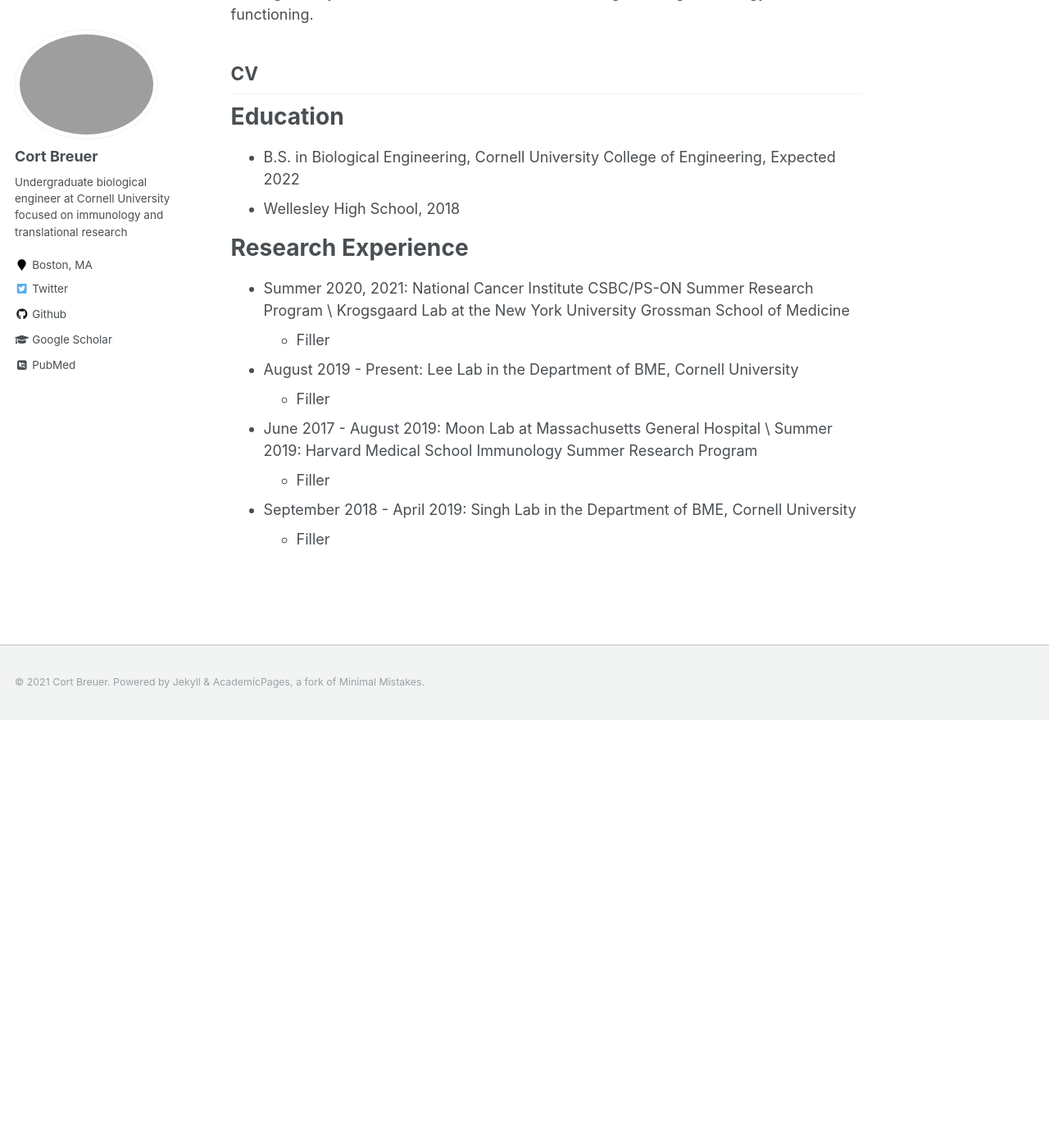
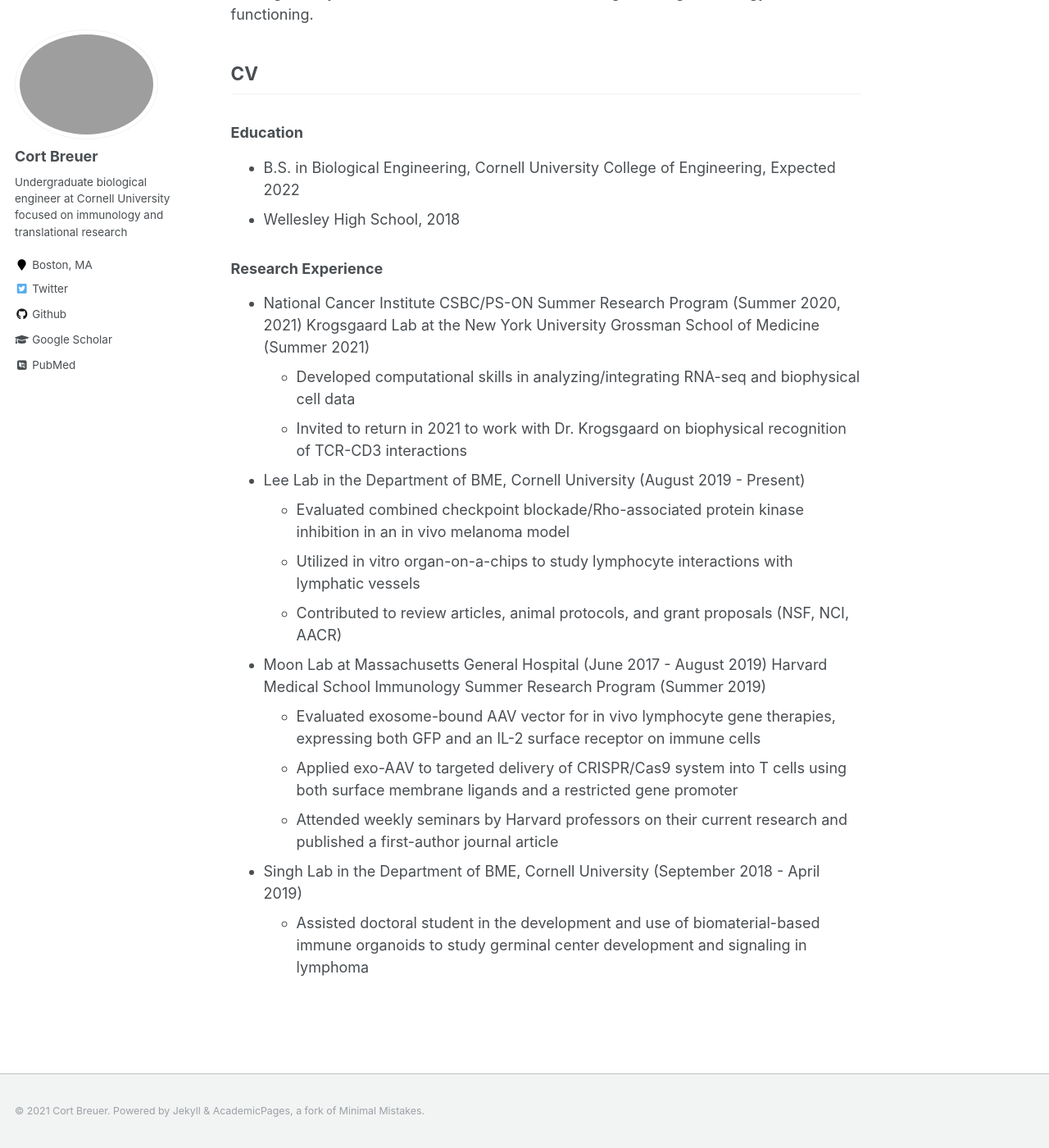
Before and after one commit to cortbreuer/cortbreuer-webpage, a Jekyll site: the page built from _pages/about.md, in a window 1280 px wide and 1400 px high, scrolled down 1712 px. Shown: the whole window at 82% size. Built offline with Jekyll 4.4.1, drawn with Linux system fonts in a browser that asks for light colours; some web fonts are replaced; before the commit the page ends 2590 px from its top, so only the background shows below that.

Commit message:
Complete CV

```diff
--- a/_pages/about.md
+++ b/_pages/about.md
@@ -52,21 +52,28 @@
 
 ## CV
 
-Education
-======
+### Education
+
 * B.S. in Biological Engineering, Cornell University College of Engineering, Expected 2022
 * Wellesley High School, 2018
 
-Research Experience
-======
-* Summer 2020, 2021: National Cancer Institute CSBC/PS-ON Summer Research Program \\ Krogsgaard Lab at the New York University Grossman School of Medicine
-  * Filler
+### Research Experience
 
-* August 2019 - Present: Lee Lab in the Department of BME, Cornell University
-  * Filler
+* National Cancer Institute CSBC/PS-ON Summer Research Program (Summer 2020, 2021)
+Krogsgaard Lab at the New York University Grossman School of Medicine (Summer 2021)
+  * Developed computational skills in analyzing/integrating RNA-seq and biophysical cell data
+  * Invited to return in 2021 to work with Dr. Krogsgaard on biophysical recognition of TCR-CD3 interactions
 
-* June 2017 - August 2019: Moon Lab at Massachusetts General Hospital \\ Summer 2019: Harvard Medical School Immunology Summer Research Program
-   * Filler
+* Lee Lab in the Department of BME, Cornell University (August 2019 - Present)
+  * Evaluated combined checkpoint blockade/Rho-associated protein kinase inhibition in an in vivo melanoma model
+  * Utilized in vitro organ-on-a-chips to study lymphocyte interactions with lymphatic vessels
+  * Contributed to review articles, animal protocols, and grant proposals (NSF, NCI, AACR)
 
-* September 2018 - April 2019: Singh Lab in the Department of BME, Cornell University
-  * Filler
+* Moon Lab at Massachusetts General Hospital (June 2017 - August 2019)
+Harvard Medical School Immunology Summer Research Program (Summer 2019)
+  * Evaluated exosome-bound AAV vector for in vivo lymphocyte gene therapies, expressing both GFP and an IL-2 surface receptor on immune cells
+  * Applied exo-AAV to targeted delivery of CRISPR/Cas9 system into T cells using both surface membrane ligands and a restricted gene promoter
+  * Attended weekly seminars by Harvard professors on their current research and published a first-author journal article
+
+* Singh Lab in the Department of BME, Cornell University (September 2018 - April 2019)
+  * Assisted doctoral student in the development and use of biomaterial-based immune organoids to study germinal center development and signaling in lymphoma
```
